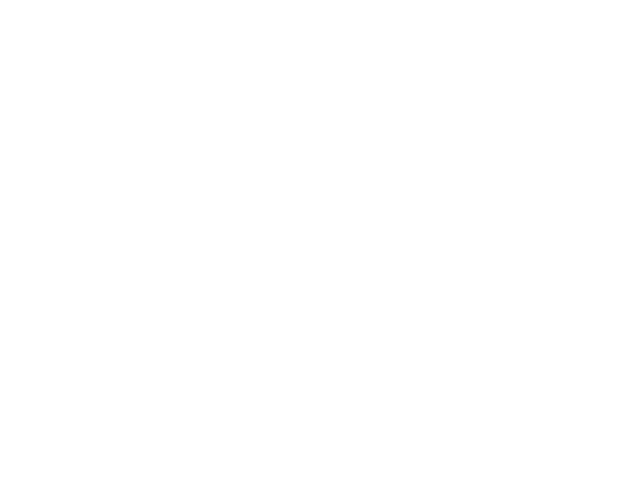
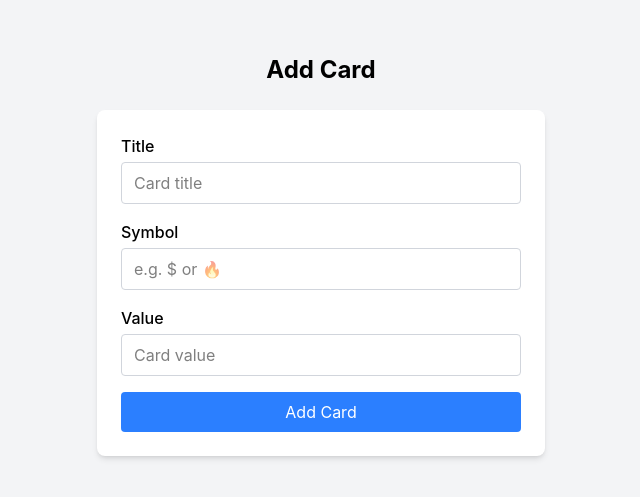
Before and after one commit to Aghakarim-23/configurable-metrics-dashboard, a React (Vite) app: page /add-card in a window 1280 px wide. Before the commit this address had no page. Shown: the part 145-642 px from the top of the page, without its empty margins (319-959 px from the left). Built offline with nearby package versions, Linux system fonts and the light colour scheme.

Commit message:
feat: add card component with context

```diff
--- a/src/App.jsx
+++ b/src/App.jsx
@@ -1,11 +1,16 @@
 import { Routes, Route } from "react-router-dom";
 import Home from "./pages/Home";
+import AddCard from "./pages/AddCard";
+import { CardProvider } from "./context/CardContext";
 
 const App = () => {
   return (
-    <Routes>
-      <Route path="/" element={<Home />} />
-    </Routes>
+    <CardProvider>
+      <Routes>
+        <Route path="/" element={<Home />} />
+        <Route path="/add-card" element={<AddCard />} />
+      </Routes>
+    </CardProvider>
   );
 };
 
--- a/src/components/Cards.jsx
+++ b/src/components/Cards.jsx
@@ -1,11 +1,15 @@
 import Card from "./Card";
 import { data } from "../data/metrics";
+import { useContext } from "react";
+import { CardContext } from "../context/CardContext";
 
 const Cards = () => {
+  const { cards } = useContext(CardContext);
+
   return (
     <div className="grid grid-cols-1 md:grid-cols-2 lg:grid-cols-3 gap-4 mt-12 px-21.5">
-      {data.map((data) => (
-        <Card key={data.id} data={data} />
+      {cards.map((card) => (
+        <Card key={card.id} data={card} />
       ))}
     </div>
   );
--- a/src/components/Header.jsx
+++ b/src/components/Header.jsx
@@ -1,4 +1,5 @@
 import { FiPlus } from "react-icons/fi";
+import { Link } from "react-router-dom";
 
 const Header = () => {
   const handleAdd = () => {
@@ -6,6 +7,7 @@ const Header = () => {
   };
   return (
     <div className="h-40 flex items-center px-21.5 border-b-2">
+      <Link to="/add-card">
         <button
           className="flex items-center justify-center h-10 w-40 px-4 py-2 bg-blue-500 text-white rounded-md hover:bg-blue-600"
           onClick={handleAdd}
@@ -13,6 +15,7 @@ const Header = () => {
           <FiPlus className="mr-2" />
           Add Card
         </button>
+      </Link>
     </div>
   );
 };
--- /dev/null
+++ b/src/context/CardContext.jsx
@@ -0,0 +1,29 @@
+import { createContext, useEffect, useState } from "react";
+
+export const CardContext = createContext();
+
+export const CardProvider = ({ children }) => {
+  const [cards, setCards] = useState([]);
+
+  useEffect(() => {
+    const storedCards = localStorage.getItem("cards");
+    if (storedCards) {
+      setCards(JSON.parse(storedCards));
+    }
+  }, []);
+
+
+const addCard = (card) => {
+  setCards(prev => {
+    const updated = [...prev, card];
+    localStorage.setItem("cards", JSON.stringify(updated));
+    return updated;
+  });
+};
+
+  return (
+    <CardContext.Provider value={{ cards, addCard }}>
+      {children}
+    </CardContext.Provider>
+  );
+};
--- /dev/null
+++ b/src/pages/AddCard.jsx
@@ -0,0 +1,83 @@
+import { useState } from "react";
+import { useContext } from "react";
+import { CardContext } from "../context/CardContext";
+import { useNavigate } from "react-router-dom";
+
+const AddCard = () => {
+  const [name, setName] = useState("");
+  const [symbol, setSymbol] = useState("");
+  const [value, setValue] = useState("");
+
+  const { addCard } = useContext(CardContext);
+
+  const navigate = useNavigate();
+
+  const handleAddCard = (e) => {
+    e.preventDefault();
+
+    if (!name || !symbol || !value) {
+      alert("Zəhmət olmasa bütün sahələri doldurun!");
+      return;
+    }
+
+    const newCard = { id: Date.now(), name, symbol, value };
+    addCard(newCard);
+
+    setName("");
+    setSymbol("");
+    setValue("");
+
+    navigate("/");
+  };
+
+  return (
+    <div className="h-screen bg-gray-100 flex flex-col justify-center items-center p-4">
+      <h1 className="text-2xl font-bold mb-6 ">Add Card</h1>
+      <form
+        onSubmit={handleAddCard}
+        className="bg-white shadow-md rounded-lg p-6 w-full max-w-md flex flex-col space-y-4"
+      >
+        <div>
+          <label className="block mb-1 font-medium">Title</label>
+          <input
+            type="text"
+            value={name}
+            onChange={(e) => setName(e.target.value)}
+            className="w-full border border-gray-300 rounded px-3 py-2 focus:outline-none focus:ring-2 focus:ring-blue-400"
+            placeholder="Card title"
+          />
+        </div>
+
+        <div>
+          <label className="block mb-1 font-medium">Symbol</label>
+          <input
+            type="text"
+            value={symbol}
+            onChange={(e) => setSymbol(e.target.value)}
+            className="w-full border border-gray-300 rounded px-3 py-2 focus:outline-none focus:ring-2 focus:ring-blue-400"
+            placeholder="e.g. $ or 🔥"
+          />
+        </div>
+
+        <div>
+          <label className="block mb-1 font-medium">Value</label>
+          <input
+            type="text"
+            value={value}
+            onChange={(e) => setValue(e.target.value)}
+            className="w-full border border-gray-300 rounded px-3 py-2 focus:outline-none focus:ring-2 focus:ring-blue-400"
+            placeholder="Card value"
+          />
+        </div>
+        <button
+          type="submit"
+          className="bg-blue-500 text-white py-2 rounded hover:bg-blue-600 transition"
+        >
+          Add Card
+        </button>
+      </form>
+    </div>
+  );
+};
+
+export default AddCard;
```
Lines whose indentation alone changed are shown as unchanged.
